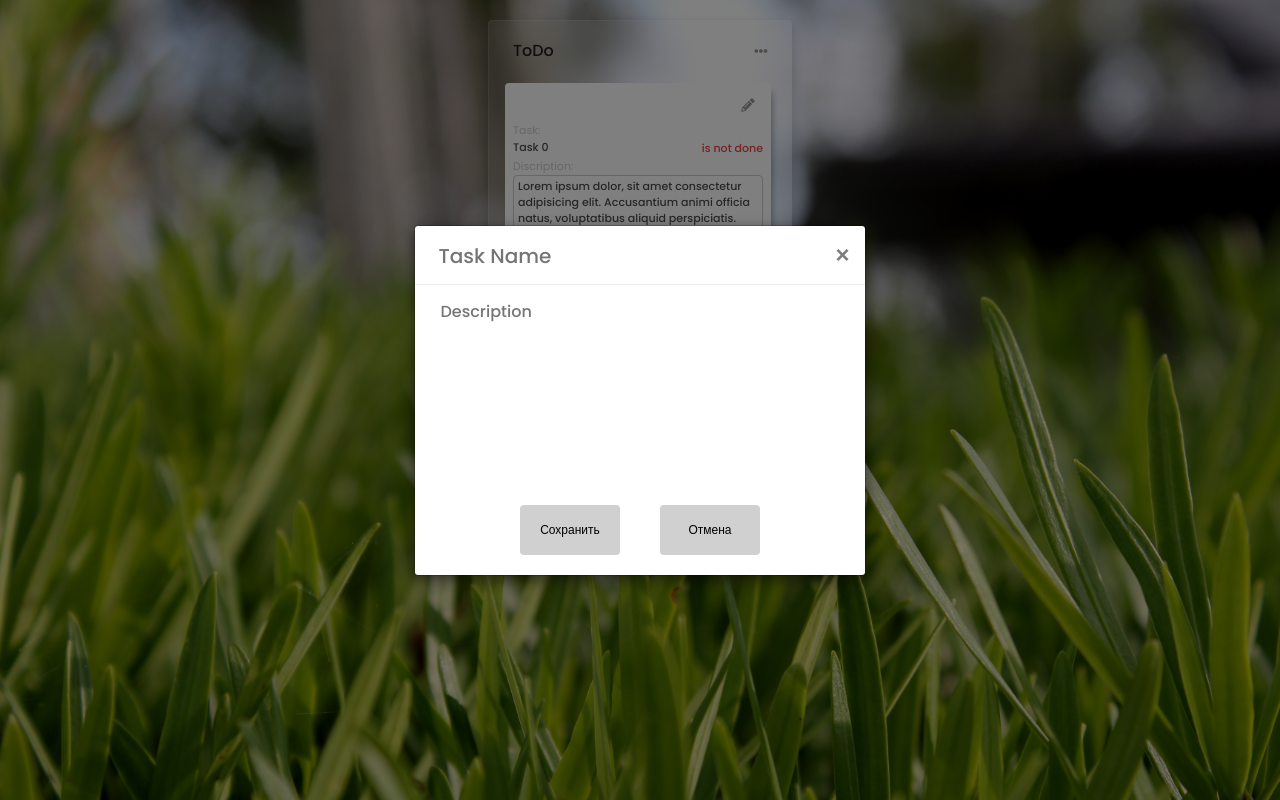
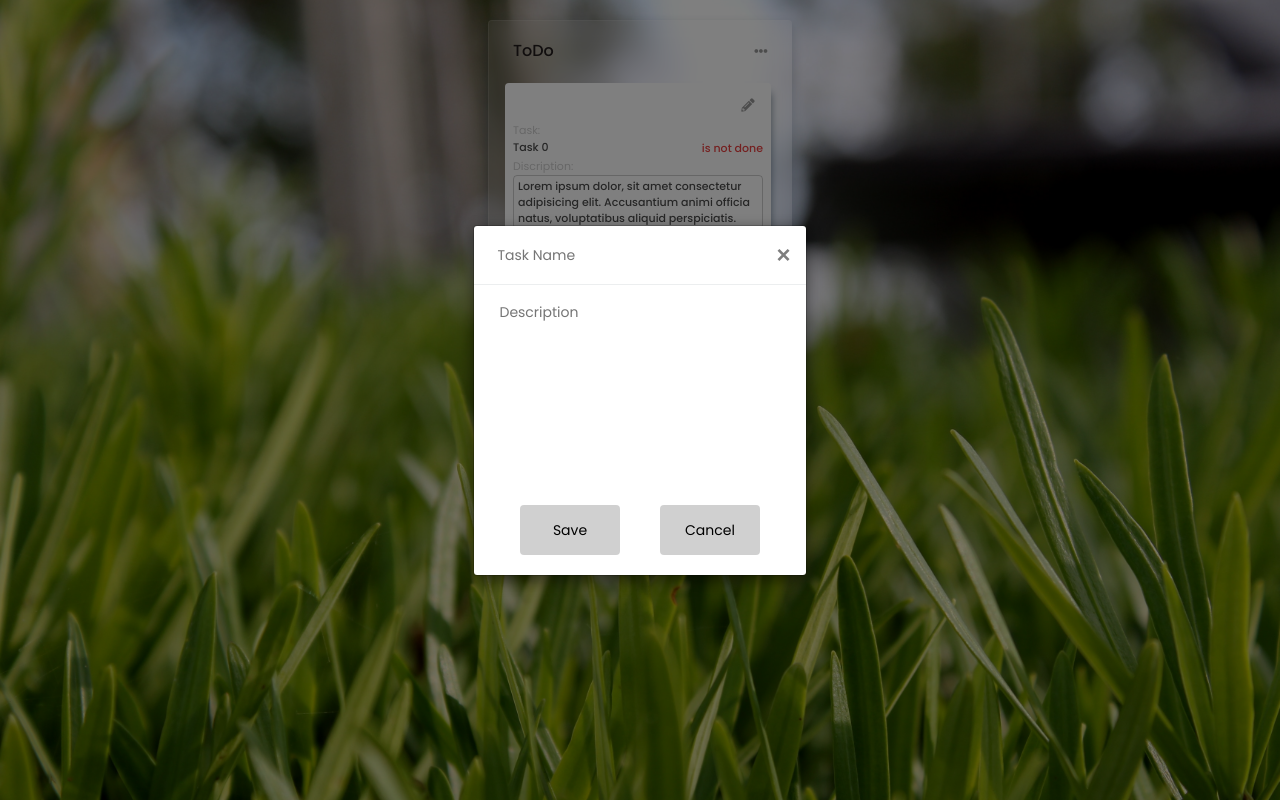
Before and after one commit to reido0/FE12-webpack-Matveev-Anton, a React app: page / in a window 1280 px wide. Both pictures are taken after a click on the button 638 px from the left and 106 px from the top of the page. Built offline with nearby package versions, Linux system fonts and the light colour scheme.

Commit message:
fix: add Card

```diff
--- a/src/Components/CardHolder/CardHolder.jsx
+++ b/src/Components/CardHolder/CardHolder.jsx
@@ -24,21 +24,21 @@ const CardHolder = (props) => {
                     isDone: false,
                     taskDescription: 'Lorem ipsum dolor, sit amet consectetur adipisicing elit. Accusantium animi officia natus, voluptatibus aliquid perspiciatis.',
                     userName: 'Xeon',
-                    state: 0
+                    state: 'ToDo'
                 },
                 {
                     taskName: '1',
                     isDone: false,
                     taskDescription: 'Lorem ipsum dolor, sit amet consectetur adipisicing elit. Accusantium animi officia natus, voluptatibus aliquid perspiciatis.',
                     userName: 'Xeon',
-                    state: 1
+                    state: 'InProgress'
                 },
                 {
                     taskName: '2',
                     isDone: true,
                     taskDescription: 'Lorem ipsum dolor, sit amet consectetur adipisicing elit. Accusantium animi officia natus, voluptatibus aliquid perspiciatis.',
                     userName: 'Xeon',
-                    state: 2
+                    state: 'Done'
                 },
             ])
         }).then((data) => {
@@ -47,7 +47,7 @@ const CardHolder = (props) => {
 
     }, []);
 
-    const addTask = (state) => {
+    const addTask = (newTaskName, newTaskDescription, state) => {
         let newTasklist = [...taskList];
         newTasklist.push(
             {
@@ -110,7 +110,7 @@ const CardHolder = (props) => {
                     </button>
                 </div>
                 {taskList.map((task, index) => {
-                    if (task.state === 0)
+                    if (task.state === 'ToDo')
                         return (
                             <div key={task.taskName}>
                                 <div className={"state"}>
--- a/src/Components/card.jsx
+++ b/src/Components/card.jsx
@@ -29,7 +29,6 @@ const Card = (props) => {
             <p className={"card-title-discription"}>Discription:</p>
             <p className={"card-discription"}>{`${props.taskDescription}`}</p>
             <p className={"finish-date"}>Date: {new Date().toDateString()}</p>
-            <button className={"card-btn"} onClick={() => { props.setModalContent(<AddCardModal />) }} >Modal</button>
             <div className={"avatar"}>
                 <p className={"card-title-username"}>User name:</p>
                 <p className={"card-username"}>{`${props.userName}`}</p>
--- a/src/Components/modalContent/AddCardModal.jsx
+++ b/src/Components/modalContent/AddCardModal.jsx
@@ -12,7 +12,7 @@ const AddCardModal = (props) => {
         <React.Fragment>
             <div className="modal-header">
                 <input
-                    className="modal-title"
+                    className="modal-taskname"
                     value={newTaskName}
                     onChange={(event) => { setNewTaskName(event.target.value) }}
                     placeholder="Task Name"
@@ -20,7 +20,7 @@ const AddCardModal = (props) => {
                 <span title="Close" className="close" onClick={() => { setModalContext() }}>×</span>
             </div>
             <textarea
-                className="modal-body"
+                className="modal-description"
                 type="text" name="Task"
                 value={newTaskDescription}
                 onChange={(event) => { setNewTaskDescription(event.target.value) }}
@@ -33,8 +33,8 @@ const AddCardModal = (props) => {
             <div className="modal-btn-wrapper">
                 {/* <button className="modal-btn-delete" >Удалить</button> */}
                 <button className="modal-btn-save"
-                    onClick={() => { props.addTask(newTaskName, newTaskDescription); setModalContext() }}>Сохранить</button>
-                <button className="modal-btn-cancel" onClick={() => { setModalContext() }}>Отмена</button>
+                    onClick={() => { props.addTask(newTaskName, newTaskDescription, 'ToDo'); setModalContext() }}>Save</button>
+                <button className="modal-btn-cancel" onClick={() => { setModalContext() }}>Cancel</button>
             </div>
         </React.Fragment>
     )
--- a/src/Components/modalContent/EditCardModal.jsx
+++ b/src/Components/modalContent/EditCardModal.jsx
@@ -12,7 +12,7 @@ const EditCardModal = (props) => {
         <React.Fragment>
             <div className="modal-header">
                 <input
-                    className="modal-title"
+                    className="modal-taskname"
                     value={newTaskName}
                     onChange={(event) => { setNewTaskName(event.target.value) }}
                     placeholder="Task Name"
@@ -20,7 +20,7 @@ const EditCardModal = (props) => {
                 <span title="Close" className="close" onClick={() => { setModalContext() }}>×</span>
             </div>
             <textarea
-                className="modal-body"
+                className="modal-description"
                 type="text" name="Task"
                 value={newTaskDescription}
                 onChange={(event) => { setNewTaskDescription(event.target.value) }}
@@ -31,10 +31,9 @@ const EditCardModal = (props) => {
             </textarea>
             {props.children}
             <div className="modal-btn-wrapper">
-                {/* <button className="modal-btn-delete" >Удалить</button> */}
                 <button className="modal-btn-save"
-                    onClick={() => { props.addTask(newTaskName, newTaskDescription); setModalContext() }}>Сохранить</button>
-                <button className="modal-btn-cancel" onClick={() => { setModalContext() }}>Отмена</button>
+                    onClick={() => { props.addTask(newTaskName, newTaskDescription); setModalContext() }}>Save</button>
+                <button className="modal-btn-cancel" onClick={() => { setModalContext() }}>Cancel</button>
             </div>
         </React.Fragment>
     )
--- a/src/styles/card.scss
+++ b/src/styles/card.scss
@@ -46,7 +46,7 @@
 }
 
 .card-item:hover {
-    cursor: pointer;
+    // cursor: pointer;
     background-color: #e9e9e9;
     transition: 0.3s;
 }
--- a/src/styles/modal.scss
+++ b/src/styles/modal.scss
@@ -74,12 +74,12 @@
     border-bottom: 1px solid #eceeef;
 }
 
-.modal-title {
+.modal-taskname {
     margin-top: 0;
     margin-bottom: 0;
     line-height: 1.5;
-    font-size: 20px;
-    font-weight: 500;
+    font-size: 14px;
+    font-weight: 400;
 }
 
 /* свойства для кнопки "Закрыть" */
@@ -109,12 +109,13 @@
     min-width: 250px;
 }
 
-.modal-body {
+.modal-description {
     position: relative;
     flex: 1 1 auto;
     padding: 15px;
     height: 200px;
-    // width: 100%;
+    font-size: 14px;
+    font-weight: 400;
     overflow: auto;
     outline: none;
     margin: 0 10px 0 10px;
@@ -141,8 +142,8 @@
     background-color: rgba(0, 0, 0, 0.185);
     border-radius: 4px;
     margin: 20px;
-    font-weight: 500;
-    font-size: var(--font-12);
+    font-weight: 400;
+    font-size: 14px;
     line-height: 18px;
     transition: 0.1s;
 }
```
